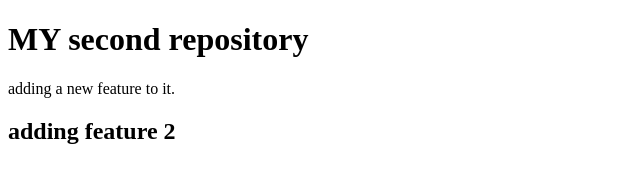
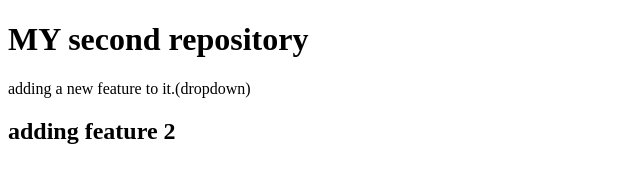
Before and after one commit to shamim-miya/localRepo, a plain HTML site: page index.html in a window 1280 px wide. Shown: the full height of the page, 0-640 px from the left. Drawn offline with Linux system fonts and the light colour scheme.

Commit message:
adding a dropdown

```diff
--- a/index.html
+++ b/index.html
@@ -8,7 +8,7 @@
 </head>
 <body>
     <h1>MY second repository</h1>
-    <p>adding a new feature to it.</p>
+    <p>adding a new feature to it.(dropdown)</p>
     <h2>adding feature 2</h2>
 </body>
 </html>
```
